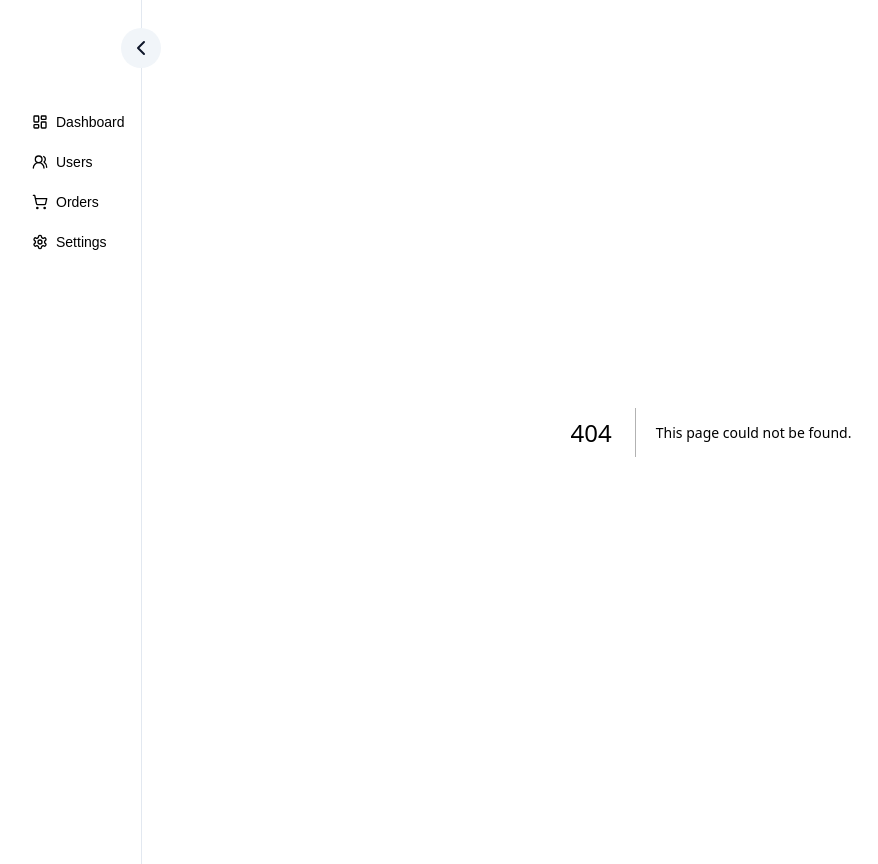
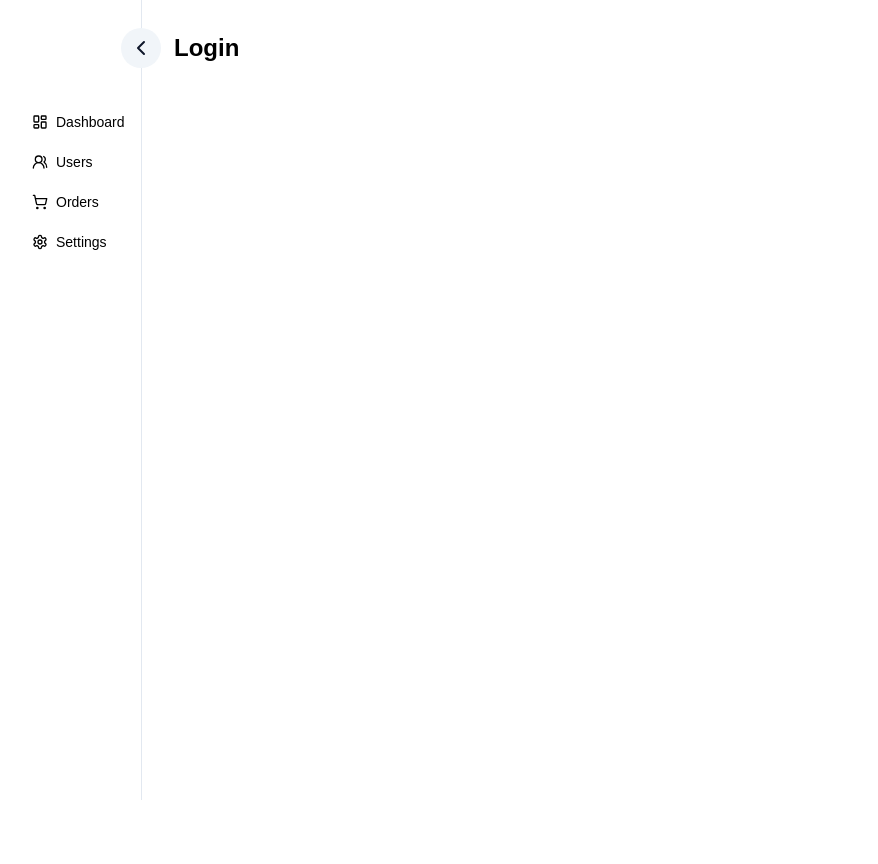
Before and after one commit to emamjion/shadcn-dashboard, a Next.js app: page /login in a window 1280 px wide. Before the commit this address had no page. Shown: the whole page, without its empty margins (0-878 px from the left). After the commit the page ends 800 px from the top, so only its background shows below. Built offline with nearby package versions, Linux system fonts and the light colour scheme.

Commit message:
Dashboard login and logout functionality work running...

```diff
--- a/src/app/layout.tsx
+++ b/src/app/layout.tsx
@@ -2,6 +2,7 @@ import SideNavbar from "@/components/SideNavbar";
 import type { Metadata } from "next";
 import localFont from "next/font/local";
 import "./globals.css";
+// import { usePathname } from "next/navigation";
 
 const geistSans = localFont({
   src: "./fonts/GeistVF.woff",
@@ -16,7 +17,7 @@ const geistMono = localFont({
 
 export const metadata: Metadata = {
   title: "Shadcn Dashboard",
-  description: "Generated by create next app",
+  description: "shadcn dashboard",
 };
 
 export default function RootLayout({
@@ -24,6 +25,8 @@ export default function RootLayout({
 }: Readonly<{
   children: React.ReactNode;
 }>) {
+  // const pathname = usePathname();
+  // const NoSidebar = pathname.includes('login');
   return (
     <html lang="en">
       <body
@@ -32,7 +35,7 @@ export default function RootLayout({
           ${geistSans.variable} ${geistMono.variable} antialiased`}
       >
         {/* Sidebar */}
-        <SideNavbar />
+         <SideNavbar />
 
         {/* main page */}
         <div className="p-8 w-full">{children}</div>
--- /dev/null
+++ b/src/app/login/page.tsx
@@ -0,0 +1,12 @@
+import PageTitle from '@/components/PageTitle';
+import React from 'react'
+
+const LoginPage = () => {
+  return (
+    <div>
+        <PageTitle title='Login' />
+    </div>
+  )
+}
+
+export default LoginPage;
--- a/src/app/page.tsx
+++ b/src/app/page.tsx
@@ -2,7 +2,9 @@ import Card, { CardProps } from "@/components/Card";
 import { DataChart } from "@/components/DataChart";
 import PageTitle from "@/components/PageTitle";
 import RecentSales from "@/components/RecentSales";
+import { Button } from "@/components/ui/button";
 import { ChartSpline, CreditCard, DollarSign, Users } from "lucide-react";
+import Link from "next/link";
 
 const cardData: CardProps[] = [
   {
@@ -34,7 +36,12 @@ const cardData: CardProps[] = [
 export default function Home() {
   return (
     <div>
-      <PageTitle title="Dashboard" />
+      <div className="flex justify-between">
+          <PageTitle title="Dashboard" />
+          <Link href='/login'>
+          <Button>Logout</Button>
+          </Link>
+      </div>
       <section className="flex gap-4 mt-4">
         {
           cardData.map((cd, index) => (
```
